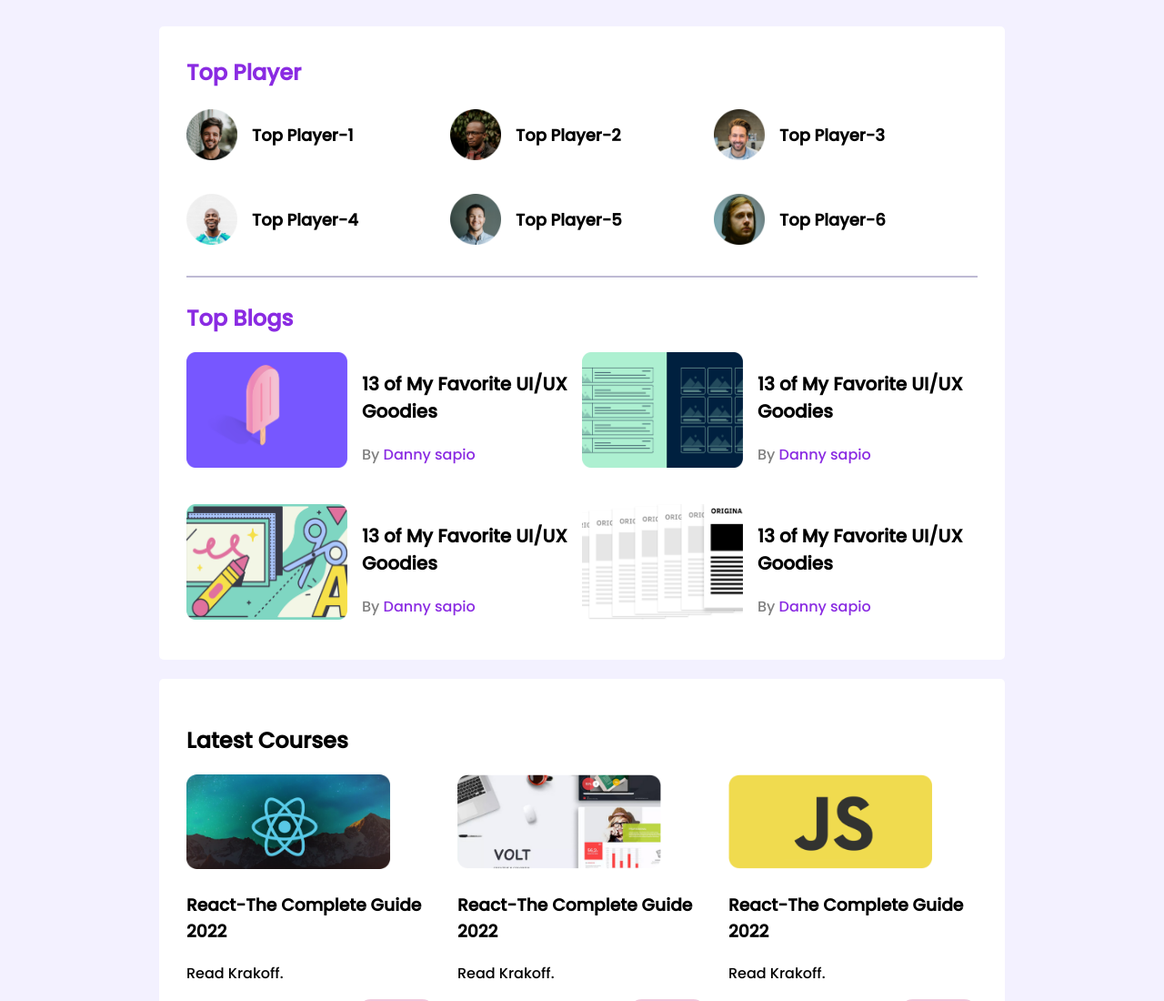
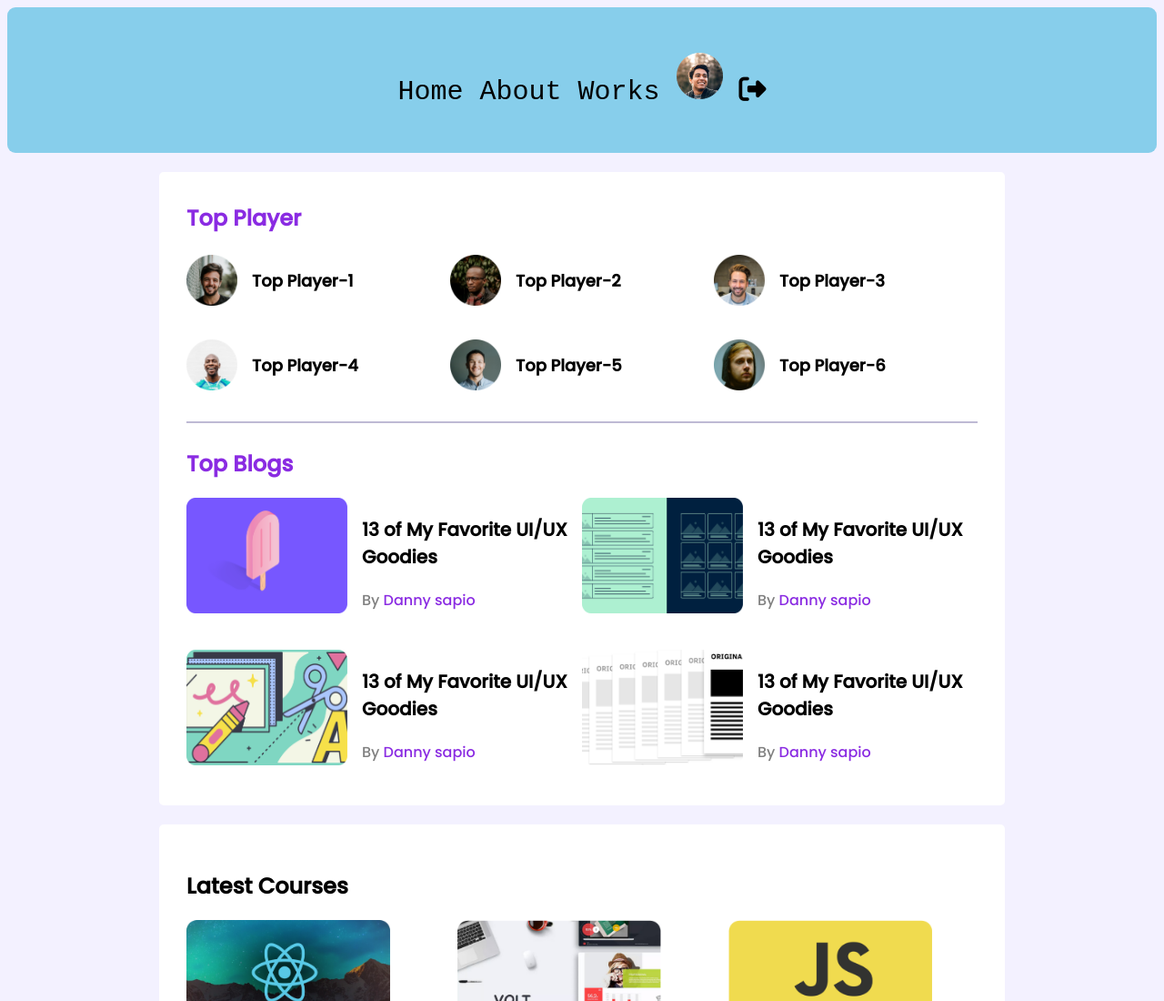
Before and after one commit to sabbir-2000/leder-board-css3, a plain HTML site: page index.html in a window 1280 px wide. Shown: the top 1100 px of the page at 91% size. Drawn offline with Linux system fonts and the light colour scheme.

Commit message:
pic added

```diff
--- a/index.html
+++ b/index.html
@@ -18,7 +18,19 @@
 
     </header>
     <!-- header end -->
+    <section class="topbar">
+        <div class="topside">
+            <p> Home About Works <img src="images/icons/profile.png" alt=""> <i class="fas fa-sign-out-alt"></i></p>
+
+            </p>
+        </div>
+
+
+
+
+    </section>
     <main>
+
         <!-- top players and top blogs -->
         <section class="container">
             <div class="top-players ">
--- a/styles/style.css
+++ b/styles/style.css
@@ -121,6 +121,22 @@ hr{
 .fa-clock{
     color: grey;
 }
+
+.topbar{
+    text-align: center;
+
+}
+
+.topside{
+    background-color: skyblue;
+    padding: 20px;
+    font-family: monospace;
+    font-size: 30px;
+
+    border-radius: 9px;
+
+
+}
 /*----- media queries----- */
 /* mobile devices */
 @media only screen and ( max-width:688px) {
```
